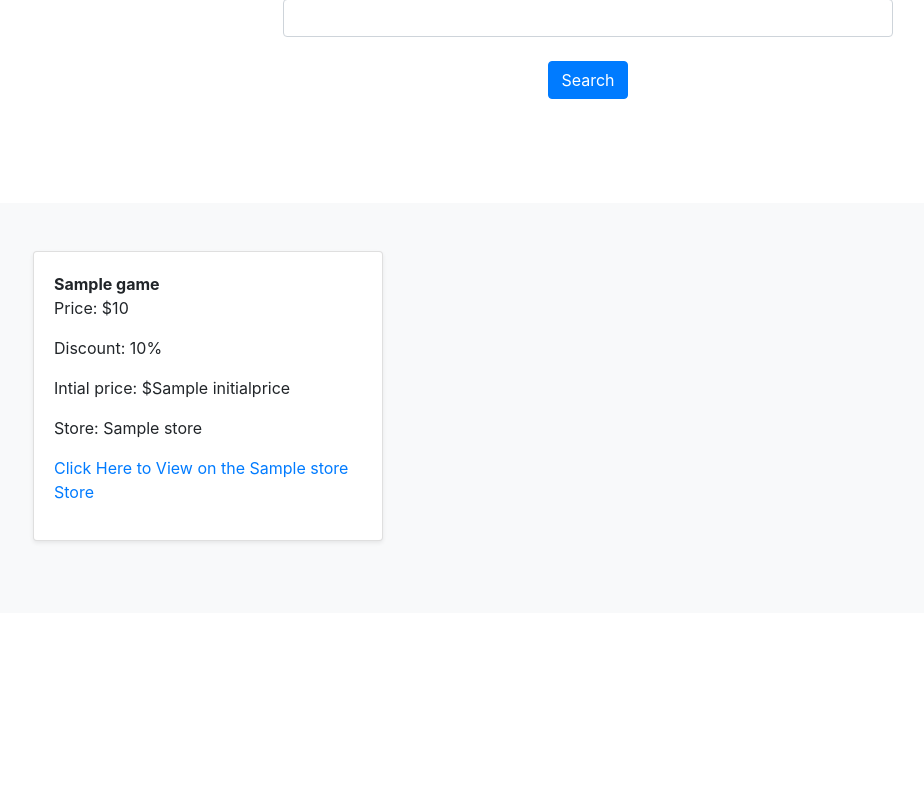
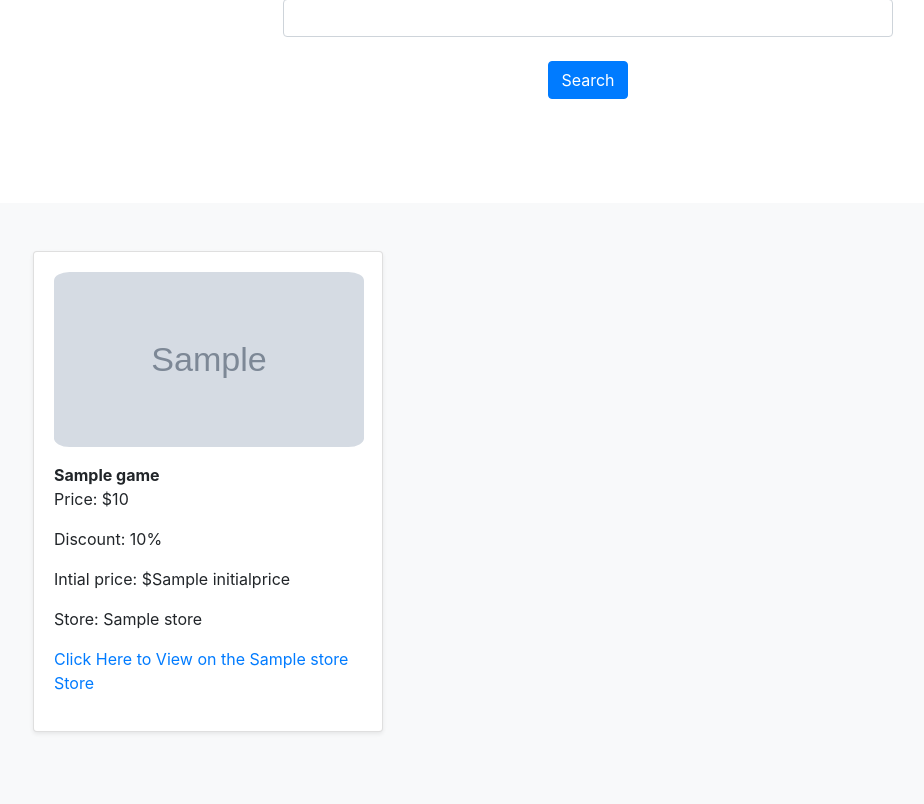
Before and after one commit to Hariharan2907/Game-Price-App, a Flask app: template templates/index1.html in a window 1280 px wide. Shown: the part 247-1051 px from the top of the page, without its empty margins (52-976 px from the left). Before the commit the page ends 791 px from the top, so only its background shows below. Run offline with Flask 2, Linux system fonts and the light colour scheme; the template is opened without the code that fills it: most values are stand-ins (such as "Sample title", 1, 10 or a date in 2020); grey boxes marked "Sample" are stand-in pictures; some libraries are stand-ins or nearby versions.

Commit message:
added thumbnails to cards

```diff
--- a/templates/index1.html
+++ b/templates/index1.html
@@ -56,6 +56,8 @@
         <div class="col-md-4">
           <div class="card mb-4 shadow-sm">
             <div class="card-body">
+              <center><img src={{game.thumbnail}} alt={{game.title}} style = "border-radius:5%;" width="310" height="175"></center>
+              <p></p>
               <b class="card-text">{{ game.title}}</b>
               <p class="card-text">Price: ${{game.price}}</p>
               <p class="card-text">Discount: {{game.discount}}%</p>
```
